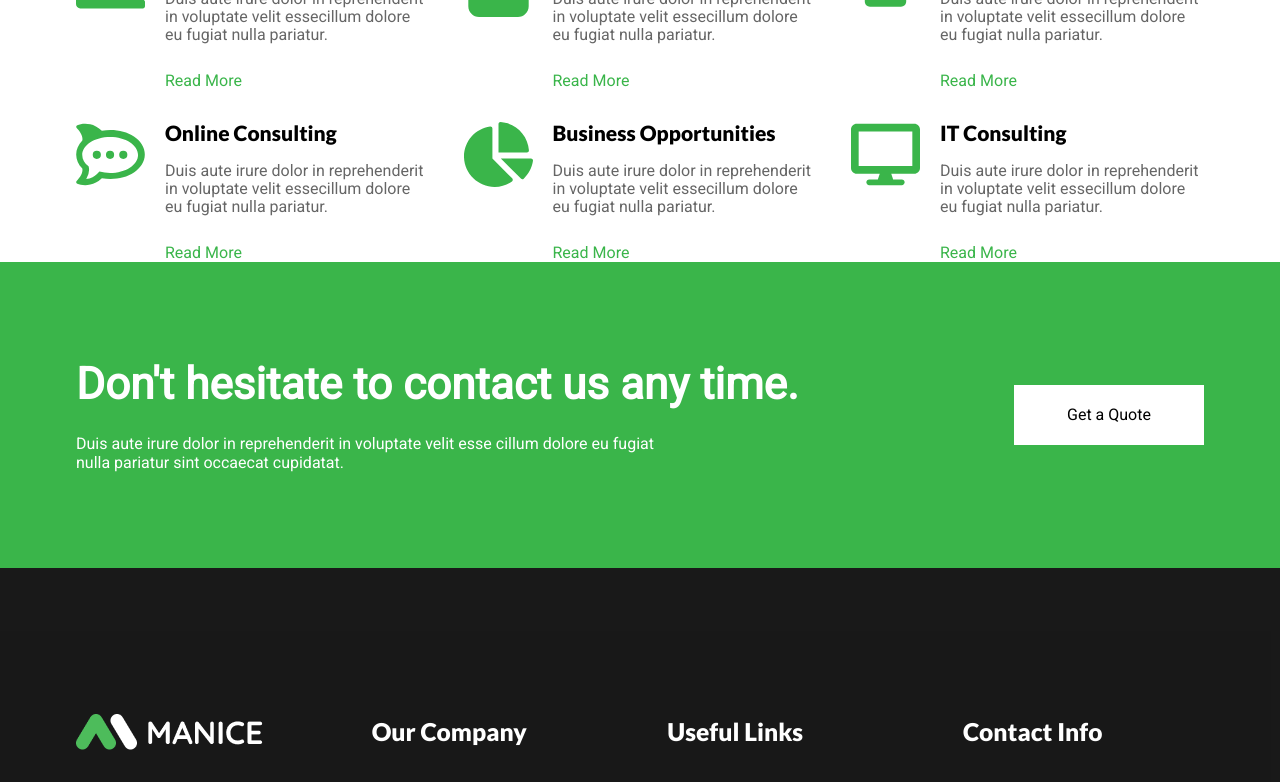
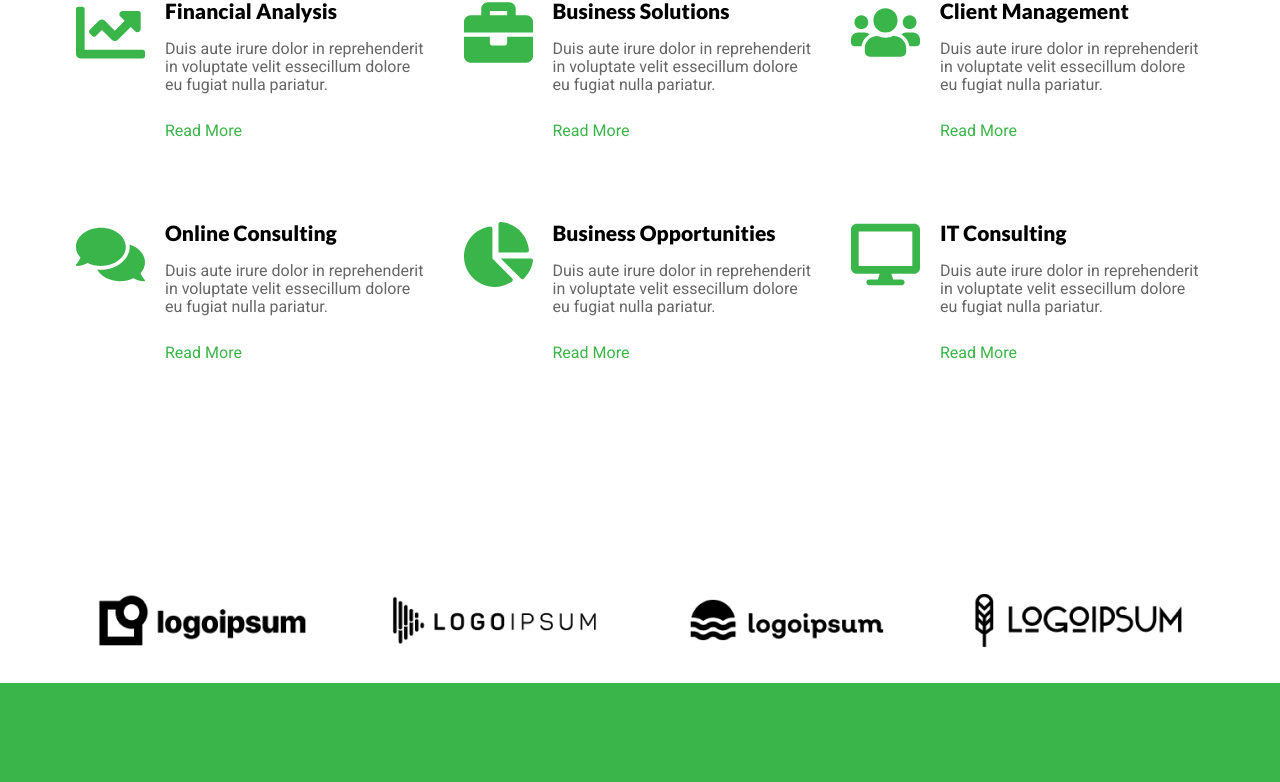
Before and after one commit to grum1n/vcs-react-manice, a React (Create React App) app: page / in a window 1280 px wide. Shown: the part 640-1422 px from the top of the page. Built offline with nearby package versions, Linux system fonts and the light colour scheme.

Commit message:
created partners component and addd to pages

```diff
--- a/src/components/Header/header.css
+++ b/src/components/Header/header.css
@@ -3,6 +3,7 @@ header {
     width: 100%;
     position: fixed;
     z-index: 100;
+    background-color: var(--white);
 }
 .header-navigation{
     margin: 0 auto;
--- /dev/null
+++ b/src/components/Partners/index.js
@@ -0,0 +1,21 @@
+import React from 'react';
+import './partners.css';
+import PartnersImage1 from '../../images/dummy-logo-1b.png';
+import PartnersImage2 from '../../images/dummy-logo-2b.png';
+import PartnersImage3 from '../../images/dummy-logo-3b.png';
+import PartnersImage4 from '../../images/dummy-logo-4b.png';
+
+function Partners() {
+    return (
+        <div className='partners-container'>
+            <div className='container partners-flex-box'>
+                <img src={PartnersImage1} alt='partners1' />
+                <img src={PartnersImage2} alt='partners2' />
+                <img src={PartnersImage3} alt='partners3' />
+                <img src={PartnersImage4} alt='partners4' />
+            </div>
+        </div>
+    );
+}
+
+export default Partners;
--- /dev/null
+++ b/src/components/Partners/partners.css
@@ -0,0 +1,19 @@
+.partners-container{
+    width: 100%;
+}
+.partners-flex-box{
+    display: flex;
+    justify-content: space-between;
+    flex-wrap: wrap;
+    gap:20px;
+}
+.partners-flex-box img{
+    max-width: 252px;
+}
+
+@media screen and (max-width: 1100px){
+    .partners-flex-box{
+        justify-content: space-around;
+        gap:20px;
+    }
+}
--- a/src/pages/public/About/index.js
+++ b/src/pages/public/About/index.js
@@ -2,12 +2,14 @@ import React from 'react';
 import './about.css';
 import FrameContainer from '../../../components/FrameContainer';
 import HeroSmall from '../../../components/HeroSmall';
+import Partners from '../../../components/Partners';
 
 function AboutPage() {
     return (
         <FrameContainer>
             <HeroSmall title='About' />
-             <div className='container'>AboutPage</div>
+            <div className='container'>AboutPage</div>
+            <Partners />
         </FrameContainer>
     );
 }
--- a/src/pages/public/Contact/index.js
+++ b/src/pages/public/Contact/index.js
@@ -2,12 +2,14 @@ import React from 'react';
 import './contact.css';
 import FrameContainer from '../../../components/FrameContainer';
 import HeroSmall from '../../../components/HeroSmall';
+import Partners from '../../../components/Partners';
 
 function ContactPage() {
     return (
         <FrameContainer>
             <HeroSmall title='Contact' />
             <div className='container'>ContactPage</div>
+            <Partners />
         </FrameContainer>
     );
 }
--- a/src/pages/public/Home/index.js
+++ b/src/pages/public/Home/index.js
@@ -1,6 +1,7 @@
 import React from 'react';
 import FrameContainer from '../../../components/FrameContainer';
 import HeroSmall from '../../../components/HeroSmall';
+import Partners from '../../../components/Partners';
 import ServicesTable from '../Services/ServicesTable';
 import './home.css';
 
@@ -10,6 +11,7 @@ function HomePage() {
             <HeroSmall title='Home' />
             <div className='container'>HomePage</div>
             <ServicesTable />
+            <Partners />
         </FrameContainer>
     );
 }
--- a/src/pages/public/Services/ServicesTable/index.js
+++ b/src/pages/public/Services/ServicesTable/index.js
@@ -22,7 +22,7 @@ function ServicesTable() {
             </li>
             <li className='services-box'>
                 <div>
-                    <FaIcons.FaShoppingBag className='services-box-icon' />
+                    <FaIcons.FaBriefcase className='services-box-icon' />
                 </div>
                 <div className='flex-col'>
                     <h4 className='services-box-h4'>Business Solutions</h4>
@@ -50,7 +50,7 @@ function ServicesTable() {
             </li>
             <li className='services-box'>
                 <div>
-                    <FaIcons.FaRocketchat className='services-box-icon' />
+                    <FaIcons.FaComments className='services-box-icon' />
                 </div>
                 <div className='flex-col'>
                     <h4 className='services-box-h4'>Online Consulting</h4>
--- a/src/pages/public/Services/ServicesTable/services.css
+++ b/src/pages/public/Services/ServicesTable/services.css
@@ -3,8 +3,10 @@
     justify-content: space-between;
     flex-wrap: wrap;
     gap: 30px;
+    padding-bottom: 195px;
 }
 .services-box {
+    padding-top: 50px;
     display: flex;
     max-width: 353px;
     gap: 20px;
```
Also changed, not shown: 1 other file (tests, documents, lock files or other folders).
